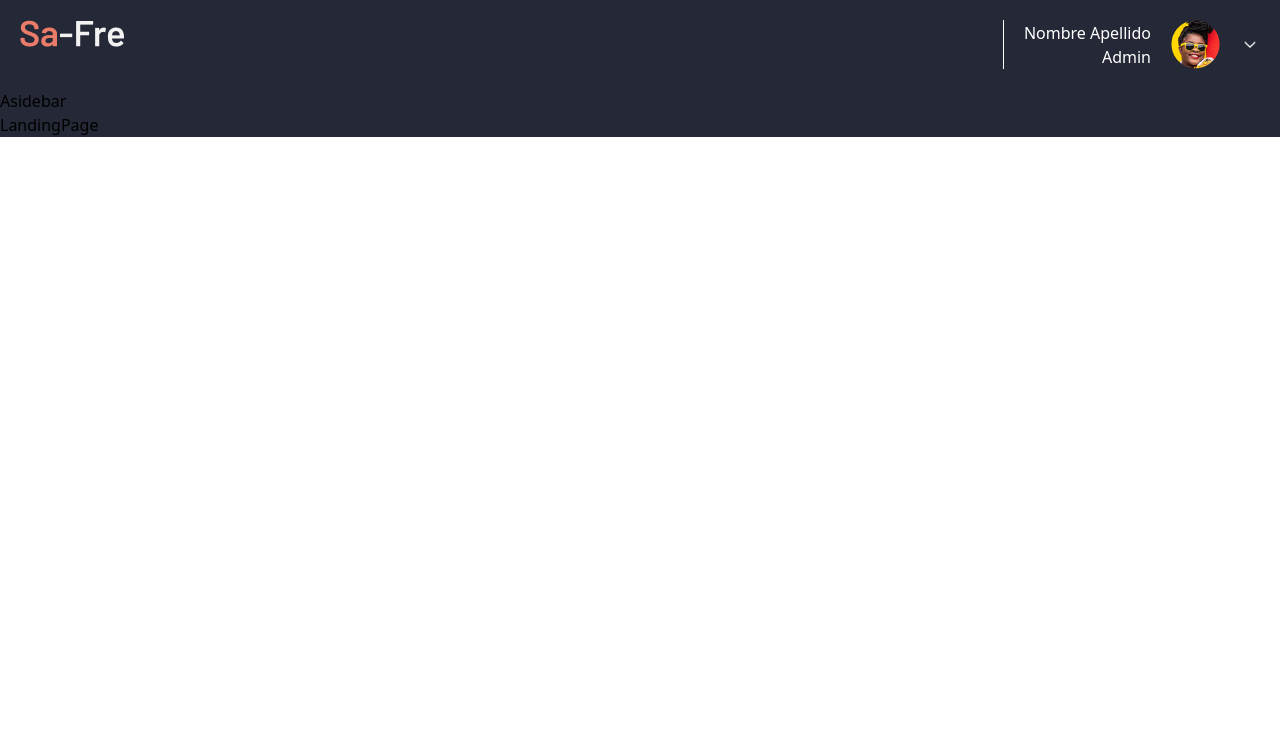
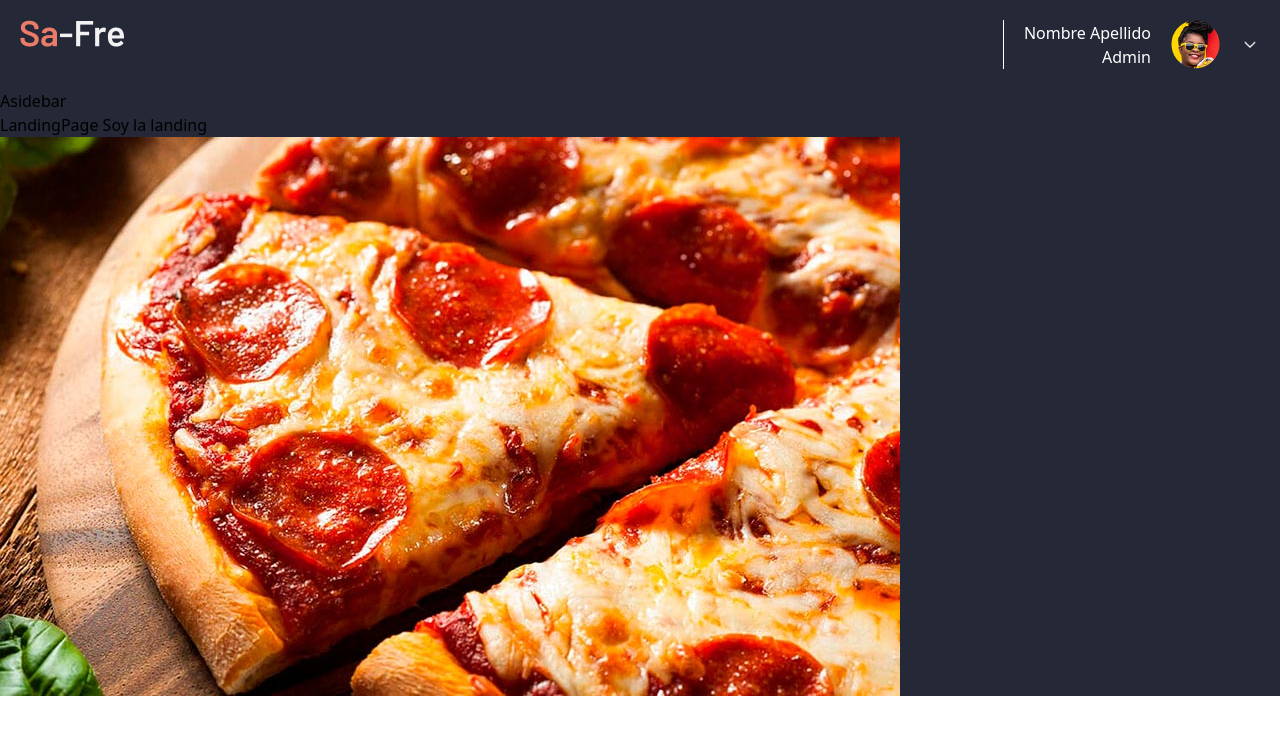
Before and after one commit to josechapid/safreControl, a React (Vite) app in the folder client/: page / in a window 1280 px wide. Shown: the top 734 px of the page. Built offline with nearby package versions, Linux system fonts and the light colour scheme.

Commit message:
creando rama para inicio del proyecto

```diff
--- a/client/src/view/home/Home.jsx
+++ b/client/src/view/home/Home.jsx
@@ -1,4 +1,3 @@
-import React from "react";
 
 function Home() {
   return <div className="bg-blue-500 text-white text-center p-4">Home</div>;
--- a/client/src/view/landingPage/LandingPage.jsx
+++ b/client/src/view/landingPage/LandingPage.jsx
@@ -1,7 +1,10 @@
-import React from "react";
+import pizza from "../../assets/image/pizza.jpeg";
 
 function LandingPage() {
-  return <div>LandingPage</div>;
+  return <div>
+    LandingPage Soy la landing
+    <img src={pizza} alt="pizza" />
+    </div>;
 }
 
 export default LandingPage;
```
Also changed, not shown: client/src/assets/image/pizza.jpeg (added).
